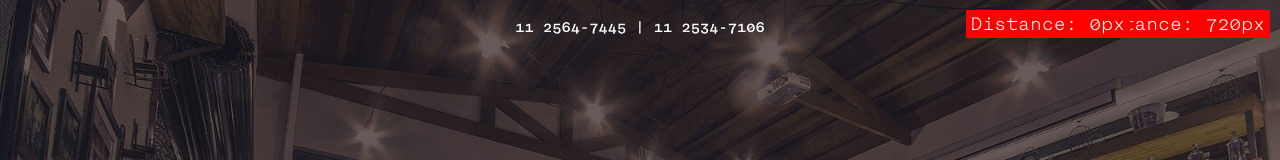
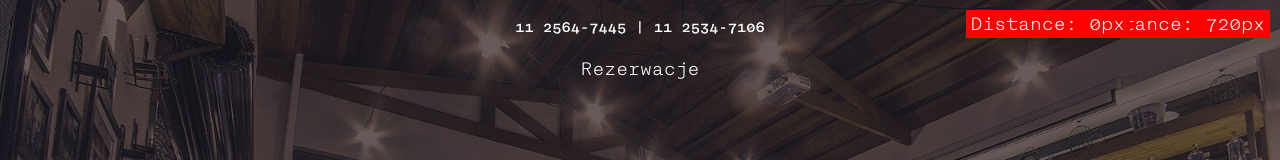
Before and after one commit to MEDOYED/restaurant-layout-template, a React (Vite) app: page / in a window 1280 px wide. Shown: the top 160 px of the page. Built offline with nearby package versions, Linux system fonts and the light colour scheme.

Commit message:
chore(SectionHero): plug in ButtonForm

```diff
--- a/src/widgets/sections/SectionHero/SectionHero.tsx
+++ b/src/widgets/sections/SectionHero/SectionHero.tsx
@@ -1,3 +1,5 @@
+import { ButtonForm } from "@shared";
+
 import dataProject from "../../../shared/data/dataProject";
 
 import cn from "./SectionHero.module.scss";
@@ -6,6 +8,7 @@ const SectionHero = () => {
   return (
     <section className={cn.heroSection}>
       <span className={cn.phoneNumbers}>{dataProject.phoneNumbers}</span>
+      <ButtonForm />
       <h1 className={cn.companyName}>{dataProject.companyName}</h1>
     </section>
   );
```
